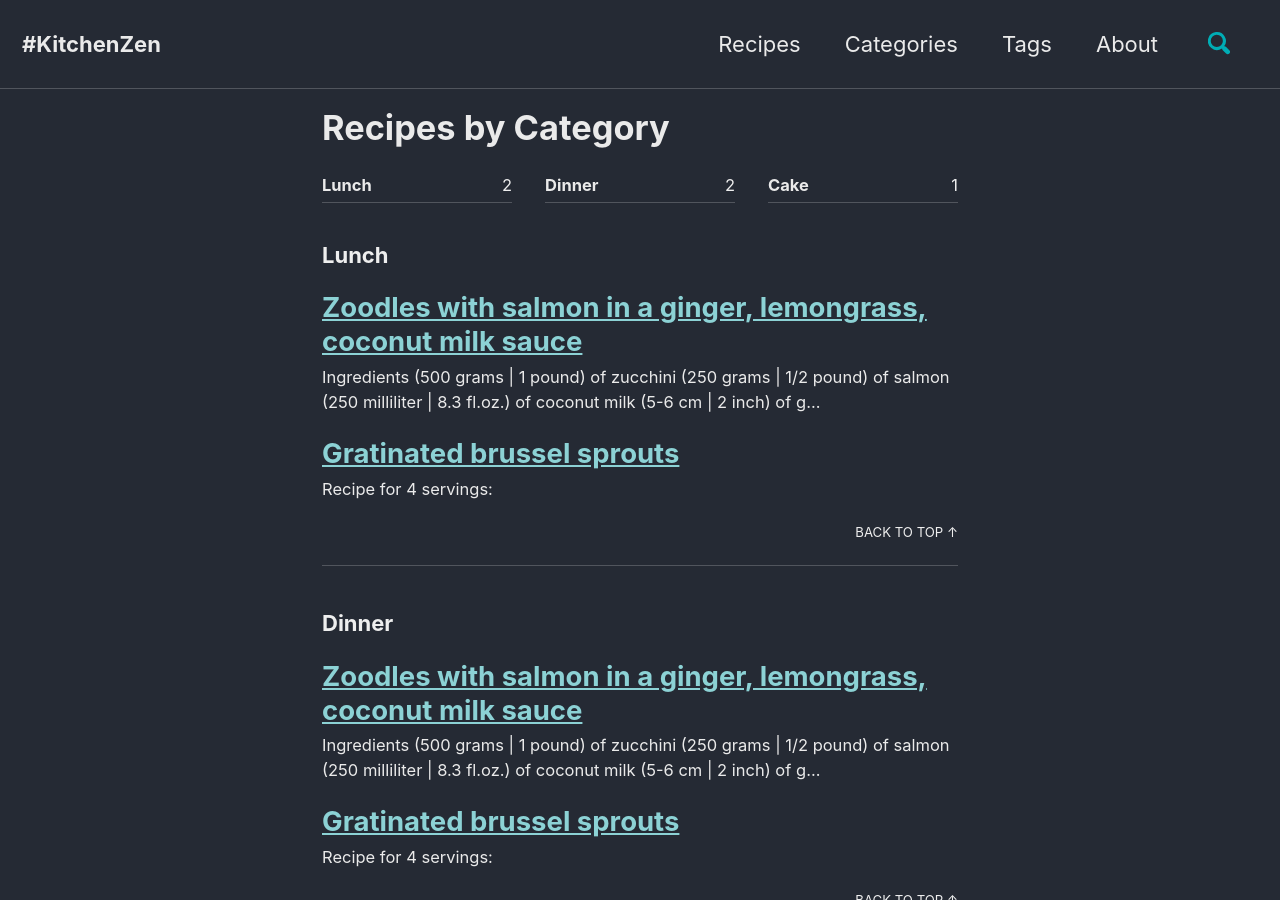
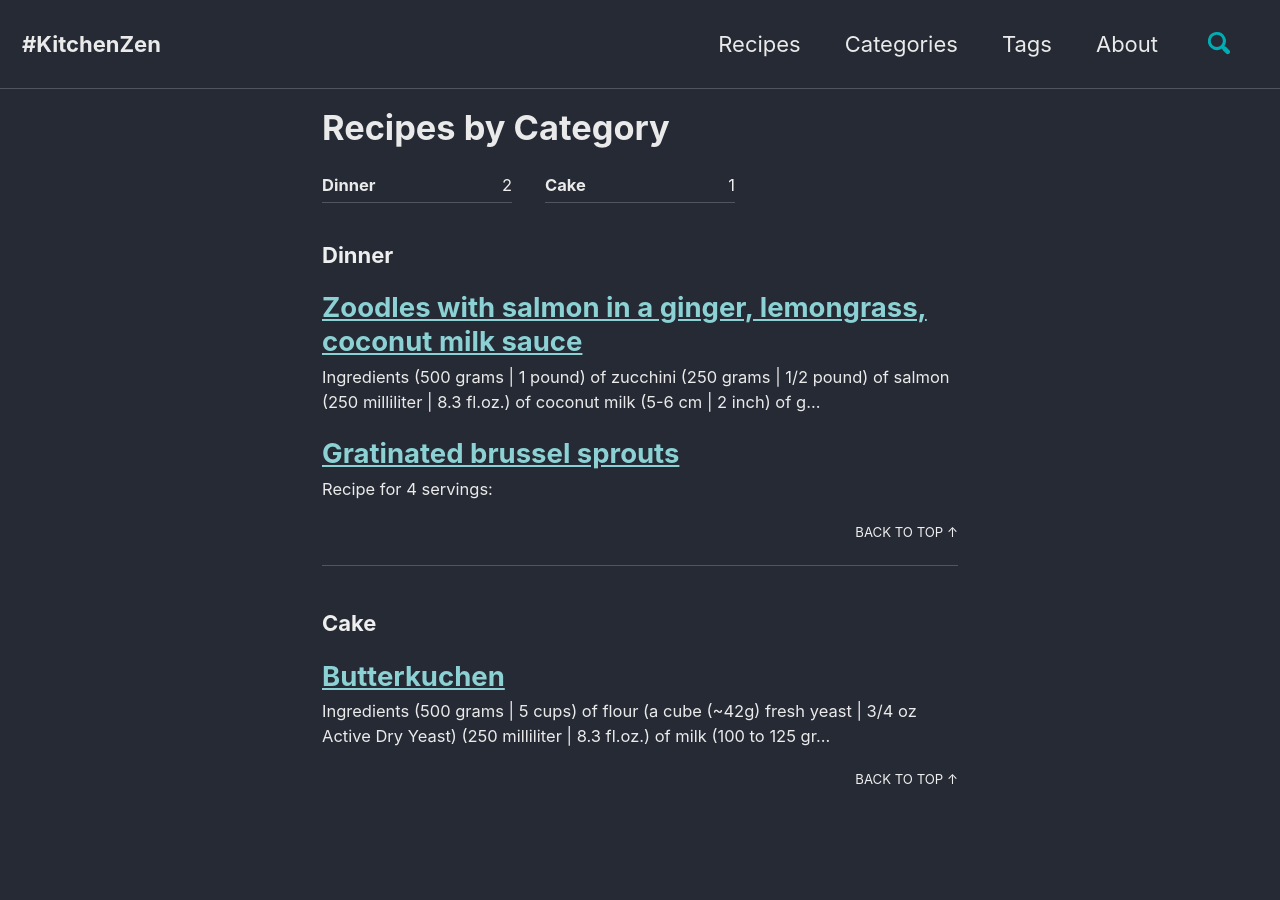
Before and after one commit to oarsi/kitchenzen, a Jekyll site: the page built from _pages/category-archive.md, in a window 1280 px wide and 900 px high. Built offline with Jekyll 4.4.1, drawn with Linux system fonts in a browser that asks for light colours; cached includes are drawn as plain includes.

Commit message:
Changed Categories again

```diff
--- a/_posts/2020-08-25-gratinated-sprouts.md
+++ b/_posts/2020-08-25-gratinated-sprouts.md
@@ -6,7 +6,6 @@ header:
   overlay_image: /assets/images/brussel_sprouts.jpg
   show_overlay_excerpt: false
 categories:
-  - Lunch
   - Dinner
 tags:
   - easy
--- a/_posts/2020-09-17-zoodles-salmon.md
+++ b/_posts/2020-09-17-zoodles-salmon.md
@@ -7,7 +7,6 @@ header:
   show_overlay_excerpt: false
 categories:
   - Dinner
-  - Lunch
 tags:
   - lowcarb
   - easy
```
